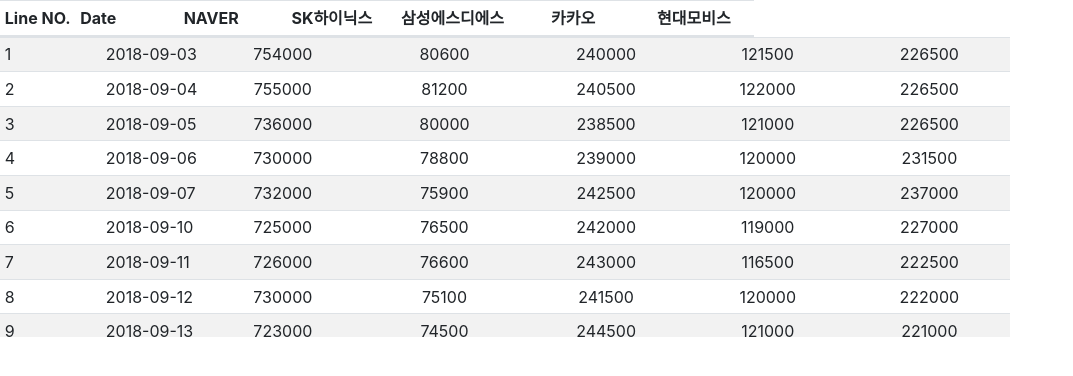
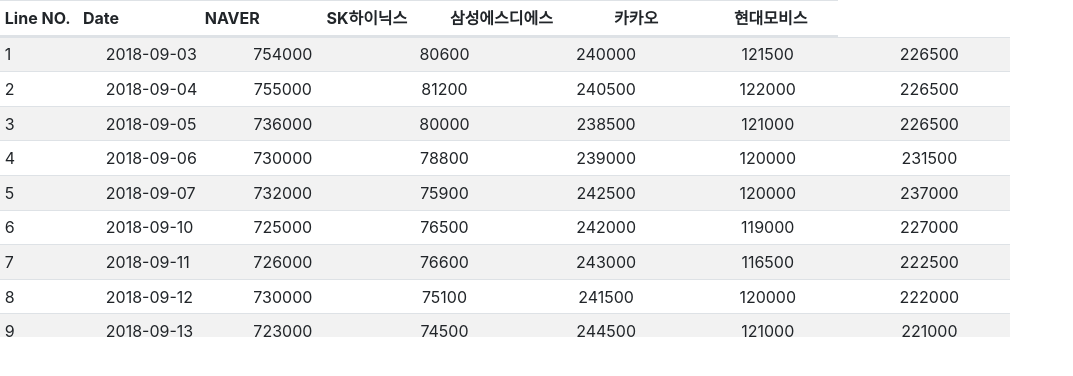
Before and after one commit to ga0-c1028/Web_Programming, a plain HTML site: page WP2020_assign1/report#1.html in a window 1280 px wide. Shown: the whole page, without its empty margins (0-1073 px from the left). Drawn offline with nearby package versions, Linux system fonts and the light colour scheme.

Commit message:
Update report#1.html
adjust table-header width to match table-body using Bootstrap: table-fixed

```diff
--- a/WP2020_assign1/report#1.html
+++ b/WP2020_assign1/report#1.html
@@ -10,16 +10,16 @@
     <link rel="stylesheet" type="text/css" href="my-style.css">
   </head>
   <body>
-    <table style="width: 100%" class="table table-sm table-striped">
+    <table class="table table-sm table-striped table-fixed">
       <thead class="table-head">
         <tr>
-          <th style="width: 10%">Line NO.</th>
+          <th style="width: 9%">Line NO.</th>
           <th style="width: 10%">Date</th>
-          <th style="width: 16%; text-align:center;">NAVER</th>
-          <th style="width: 16%; text-align:center;">SK하이닉스</th>
-          <th style="width: 16%; text-align:center;">삼성에스디에스</th>
-          <th style="width: 16%; text-align:center;">카카오</th>
-          <th style="width: 16%; text-align:center;">현대모비스</th>
+          <th style="width: 15.5%; text-align:center;">NAVER</th>
+          <th style="width: 15.5%; text-align:center;">SK하이닉스</th>
+          <th style="width: 15.5%; text-align:center;">삼성에스디에스</th>
+          <th style="width: 15.5%; text-align:center;">카카오</th>
+          <th style="width: 15.5%; text-align:center;;">현대모비스</th>
         </tr>
       </thead>
       <tbody class="table-body" id="tbody"></tbody>
```
